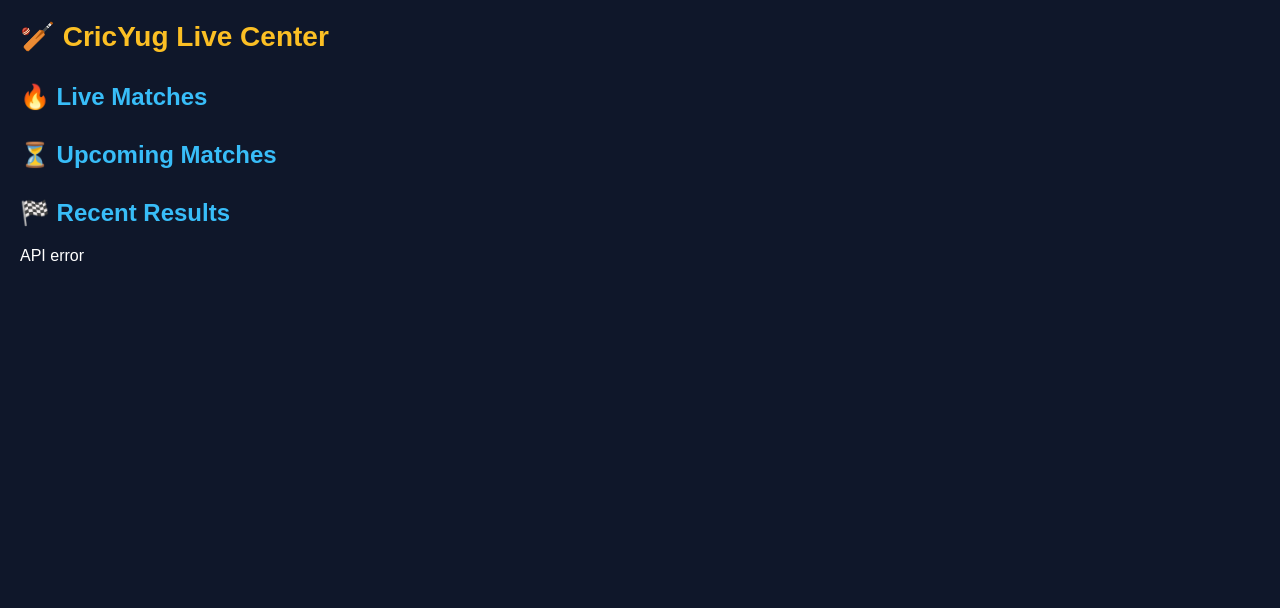
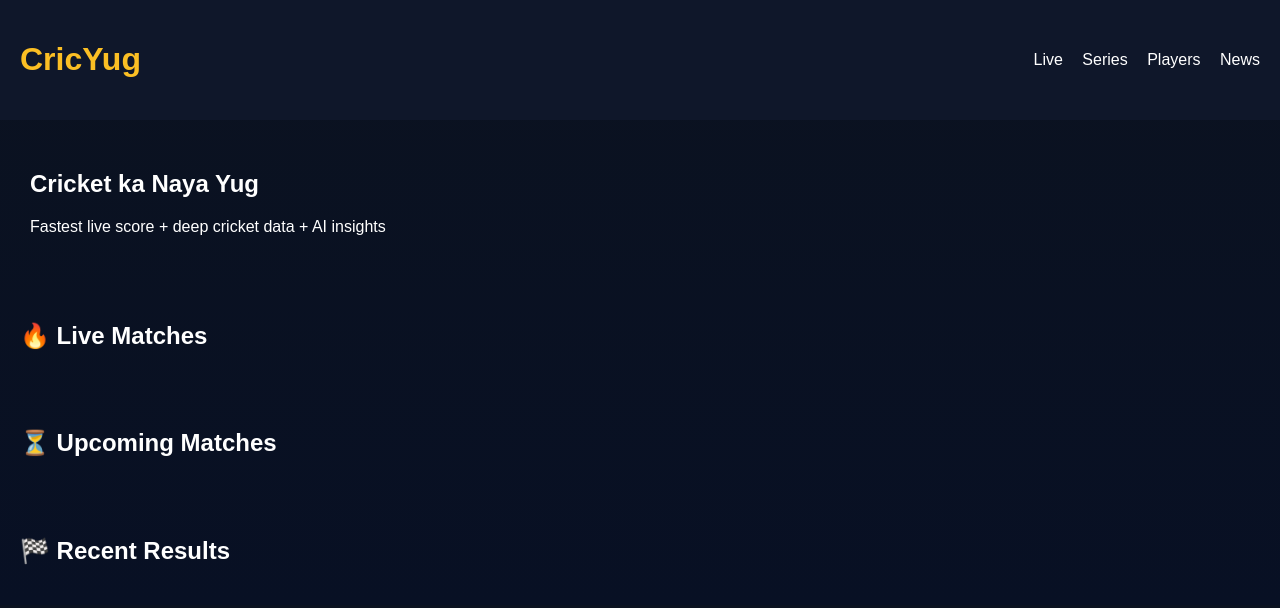
Before and after one commit to cricyug/cricyug_website, a plain HTML site: page index.html in a window 1280 px wide. Drawn offline with Linux system fonts and the light colour scheme; no server answers.

Commit message:
Refactor HTML structure and update styles

```diff
--- a/index.html
+++ b/index.html
@@ -1,44 +1,53 @@
 <!DOCTYPE html>
-<html>
+<html lang="en">
 
 <head>
 
 <meta charset="UTF-8">
-
 <meta name="viewport" content="width=device-width, initial-scale=1.0">
 
-<title>CricYug - Live Cricket</title>
+<title>CricYug</title>
 
 <style>
 
 body{
-background:#0f172a;
+margin:0;
 font-family:Arial;
+background:linear-gradient(180deg,#0b1220,#081024);
 color:white;
-margin:0;
-padding:20px;
 }
 
-.header{
-font-size:28px;
-font-weight:bold;
+header{
+background:#0f172a;
+padding:20px;
+display:flex;
+justify-content:space-between;
+align-items:center;
+}
+
+header h1{
 color:#fbbf24;
-margin-bottom:20px;
+}
+
+nav a{
+color:white;
+margin-left:15px;
+text-decoration:none;
+}
+
+.hero{
+padding:30px;
 }
 
 .section{
-margin-top:30px;
+padding:20px;
 }
 
 .card{
 background:#1e293b;
 padding:15px;
-border-radius:12px;
-margin-top:10px;
-}
-
-h2{
-color:#38bdf8;
+border-radius:10px;
+margin:10px 0;
 }
 
 </style>
@@ -47,8 +56,26 @@
 
 <body>
 
-<div class="header">
-🏏 CricYug Live Center
+<header>
+
+<h1>CricYug</h1>
+
+<nav>
+<a href="#">Live</a>
+<a href="#">Series</a>
+<a href="#">Players</a>
+<a href="#">News</a>
+</nav>
+
+</header>
+
+
+<div class="hero">
+
+<h2>Cricket ka Naya Yug</h2>
+
+<p>Fastest live score + deep cricket data + AI insights</p>
+
 </div>
 
 
@@ -85,40 +112,34 @@
 
 async function loadMatches(){
 
-try{
-
 const res=await fetch(API)
 
 const matches=await res.json()
 
 const live=document.getElementById("liveMatches")
-
 const upcoming=document.getElementById("upcomingMatches")
-
 const results=document.getElementById("resultsMatches")
 
 live.innerHTML=""
-
 upcoming.innerHTML=""
-
 results.innerHTML=""
 
-matches.forEach(match=>{
+matches.forEach(m=>{
 
 const card=
 
 "<div class='card'>"+
-"<h3>"+match.name+"</h3>"+
-"<p>"+match.status+"</p>"+
+"<h3>"+m.name+"</h3>"+
+"<p>"+m.status+"</p>"+
 "</div>"
 
-if(match.matchStarted && !match.matchEnded){
+if(m.matchStarted && !m.matchEnded){
 
 live.innerHTML+=card
 
 }
 
-else if(!match.matchStarted){
+else if(!m.matchStarted){
 
 upcoming.innerHTML+=card
 
@@ -134,14 +155,6 @@
 
 }
 
-catch{
-
-document.body.innerHTML+="API error"
-
-}
-
-}
-
 loadMatches()
 
 setInterval(loadMatches,30000)
@@ -150,5 +163,4 @@
 
 
 </body>
-
 </html>
```
